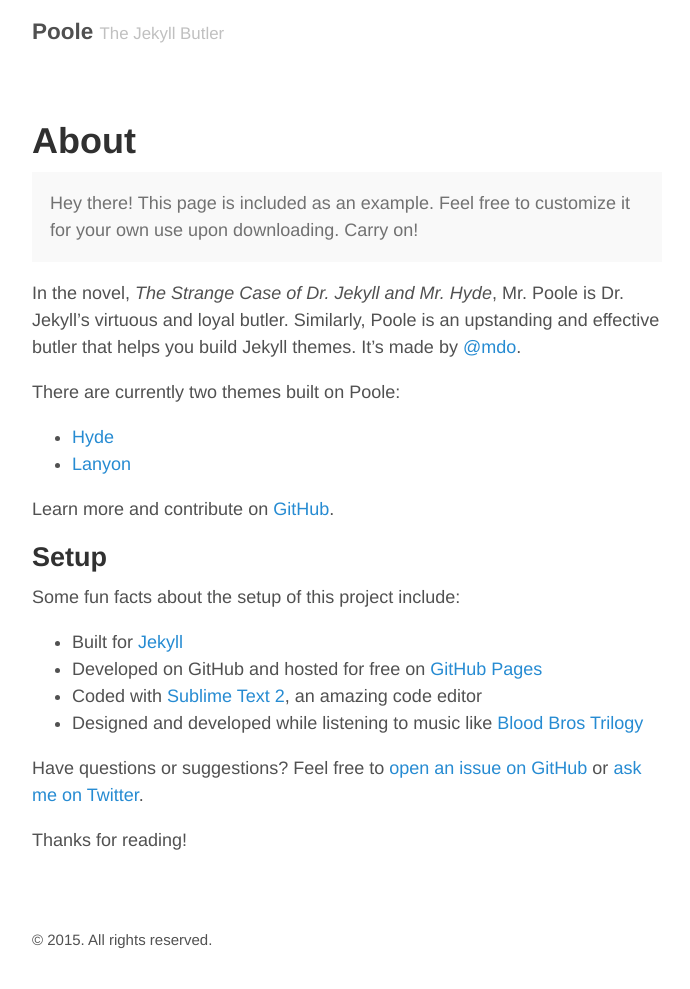
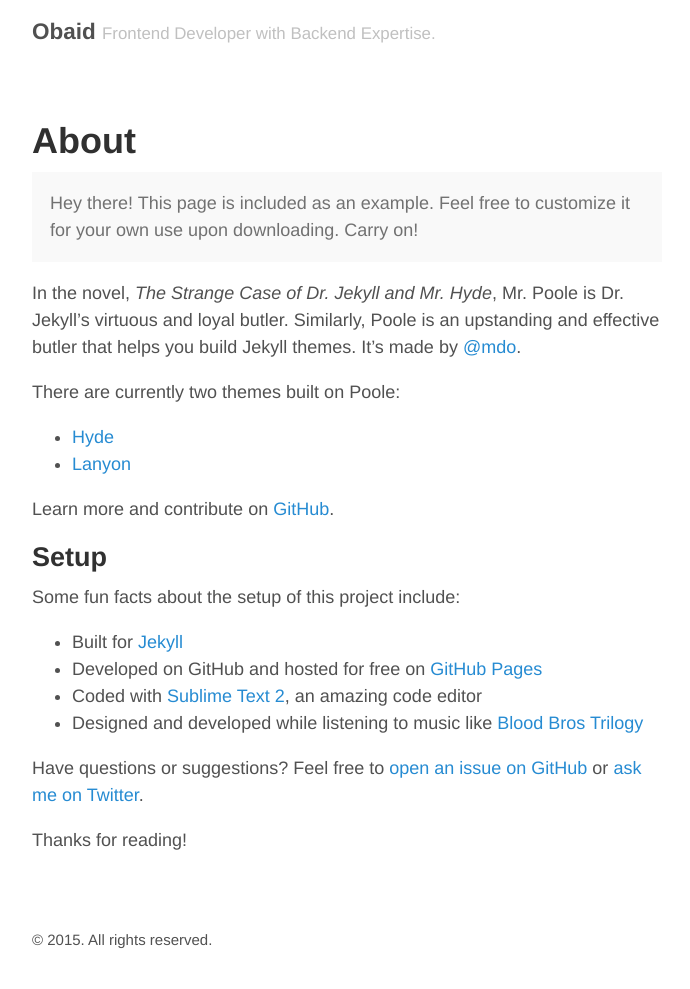
Before and after one commit to ObaidUrRehman/ObaidUrRehman.github.io, a Jekyll site: the page built from about.md, in a window 1280 px wide. Shown: the whole page, without its empty margins (293-983 px from the left). Built offline with Jekyll 4.4.1, drawn with Linux system fonts in a browser that asks for light colours.

Commit message:
Updated config

```diff
--- a/_config.yml
+++ b/_config.yml
@@ -5,10 +5,10 @@
 relative_permalinks: true
 
 # Setup
-title:               Poole
-tagline:             The Jekyll Butler
-url:                 http://getpoole.com
-paginate:            1
+title:               Obaid
+tagline:             Frontend Developer with Backend Expertise.
+url:                 http://obaidurrehman.github.io/
+paginate:            3
 baseurl:             ""
 
 # Assets
```
